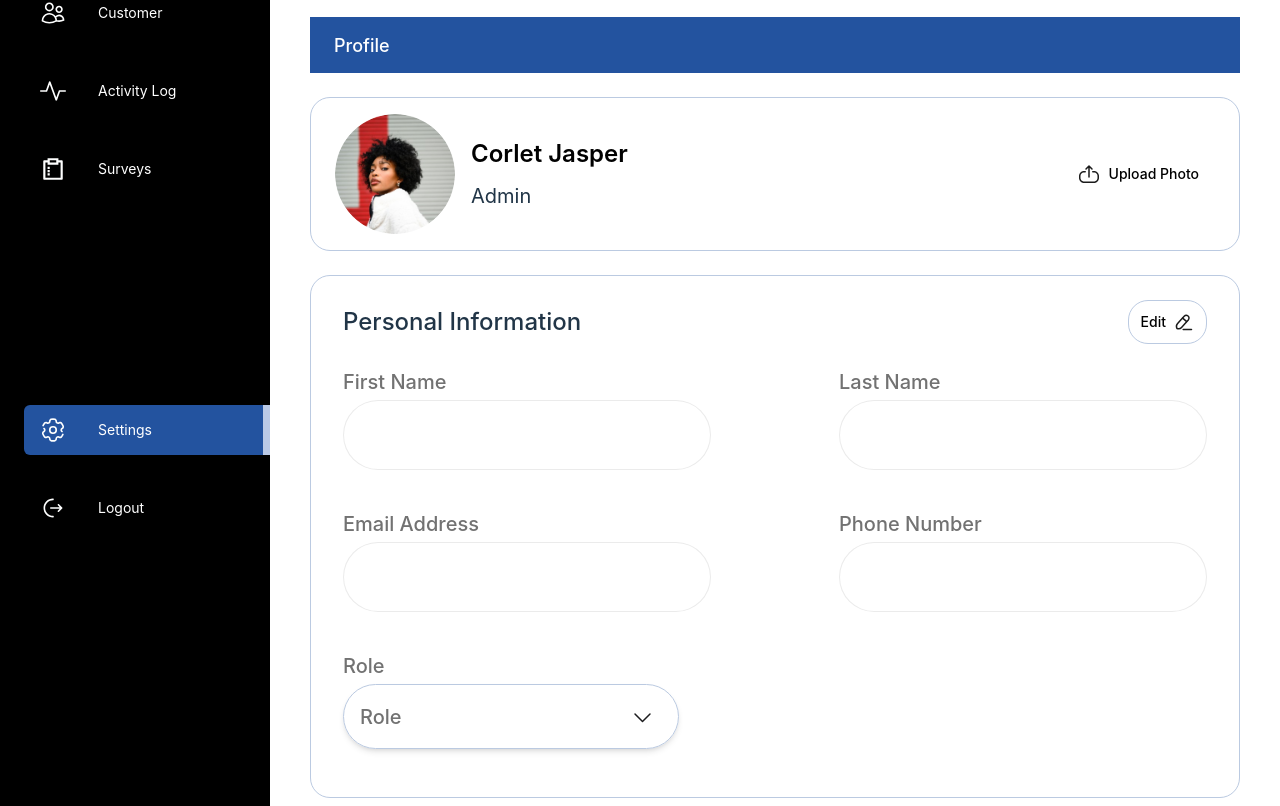
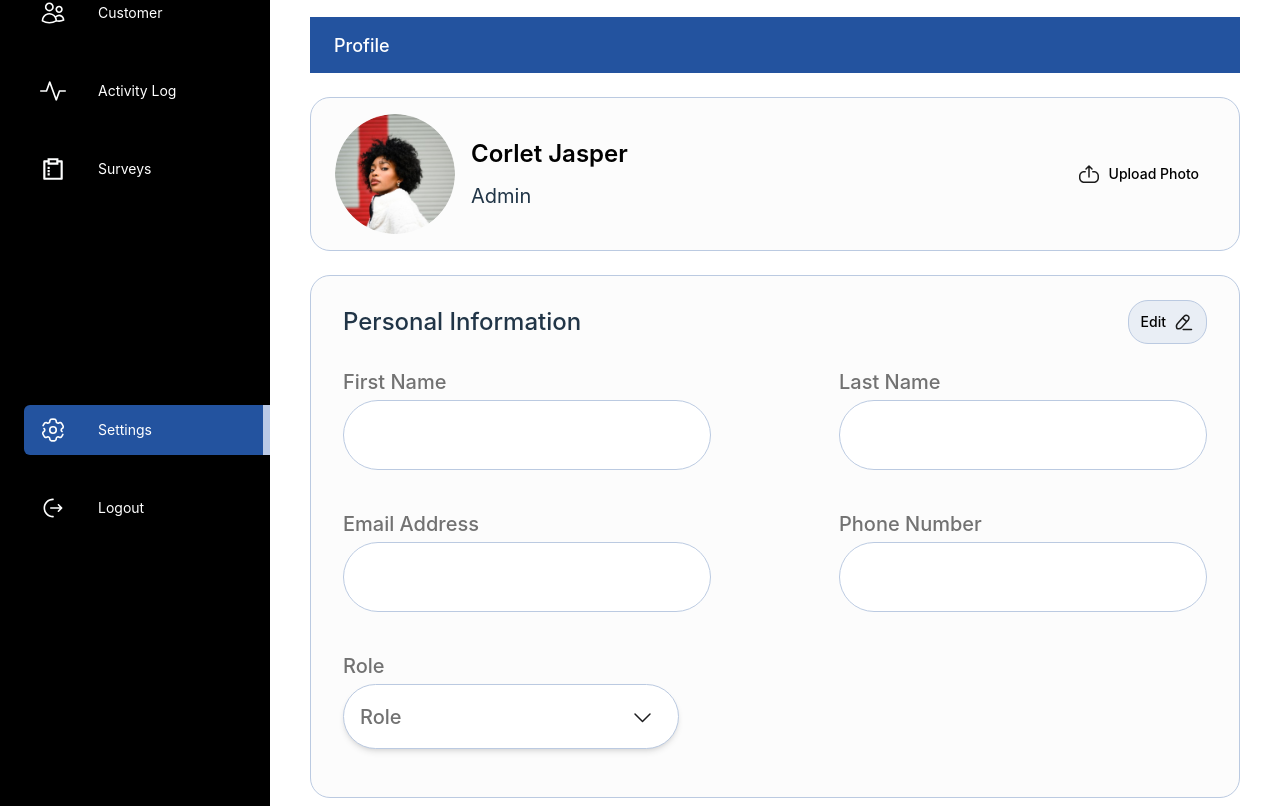
Before and after one commit to dammyson/ap-dashboard, a React (Vite) app: page /settings in a window 1280 px wide. Shown: the part 215-1021 px from the top of the page. Built offline with nearby package versions, Linux system fonts and the light colour scheme.

Commit message:
Update profile panel with background-color

```diff
--- a/src/components/comboSelect/index.tsx
+++ b/src/components/comboSelect/index.tsx
@@ -74,7 +74,7 @@ export function Comboselect({
                   hasBorder ? 'border-light-blue-50' : 'border-transparent',
                   isCurved ? 'rounded-[50px]' : 'rounded-[8px]',
                   className,
-                  'relative w-full h-[65px] px-4 py-3 cursor-pointer border-[1px] border-[#BBCAE2] hover:border-[#96a3b7] shadow-md flex items-center',
+                  'bg-primary-white relative w-full h-[65px] px-4 py-3 cursor-pointer border-[1px] !border-light-blue-50 hover:!border-[#acbbd0] shadow-md flex items-center',
                 )}
               >
                 {selectedRole}
--- a/src/components/profileInputField/index.tsx
+++ b/src/components/profileInputField/index.tsx
@@ -72,7 +72,7 @@ export const ProfileInputField = () => {
               label={item.label}
               isCurved
               hasBorder
-              className='drop-shadow-none text-xl border-[#BBCAE3] hover:border-[#8793a4] h-[65px]'
+              className='drop-shadow-none text-xl !border-light-blue-50 hover:!border-[#acbbd0] h-[65px]'
             />
           </div>
         );
--- a/src/pages/settings/profile/index.tsx
+++ b/src/pages/settings/profile/index.tsx
@@ -9,17 +9,17 @@ function Profile() {
   return (
     <div>
       <CategoryHeader title='Profile' />
-      <div className='flex items-center justify-between w-full border-[1px] border-light-blue-50 rounded-[20px] py-4 px-6 my-6'>
+      <div className='bg-[#00000003] flex items-center justify-between w-full border-[1px] border-light-blue-50 rounded-[20px] py-4 px-6 my-6'>
         <ProfileData src={profileImage} name='Corlet Jasper' role='Admin' />
         <Button
           onClick={() => {}}
           buttonText='Upload Photo'
           leadingIcon={<Upload />}
           mode='text'
-          className='bg-transparent text-light-primary-black'
+          className='bg-transparent text-light-primary-black hover:text-[#393939]'
         />
       </div>
-      <div className='w-full border-[1px] border-light-blue-50 rounded-[20px] py-6 px-8'>
+      <div className='bg-[#00000003] w-full border-[1px] border-light-blue-50 rounded-[20px] py-6 px-8'>
         <div className='flex items-center justify-between'>
           <p className='text-2xl font-medium'>Personal Information</p>
           <Button
@@ -27,7 +27,7 @@ function Profile() {
             buttonText='Edit'
             trailingIcon={<Edit />}
             mode='outlined'
-            className='bg-[#E9EEF5] text-light-primary-black border-[1px] rounded-[20px] border-light-blue-50 hover:border-[#9daabe] py-[11px] px-[12px]'
+            className='!bg-[#E9EEF5] text-light-primary-black border-[1px] rounded-[20px] border-light-blue-50 hover:border-[#9daabe] py-[11px] px-[12px]'
           />
         </div>
         <ProfileInputField />
```
